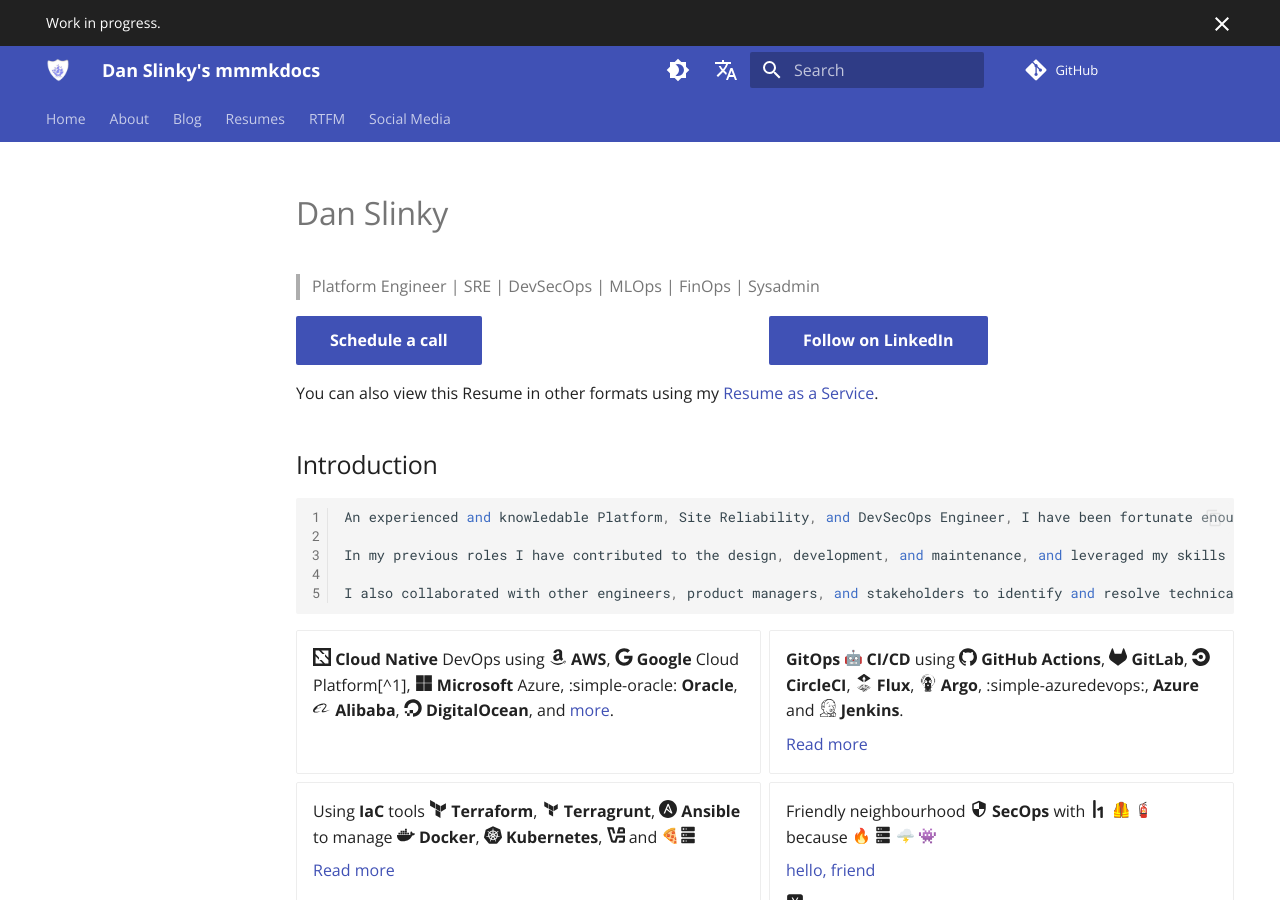
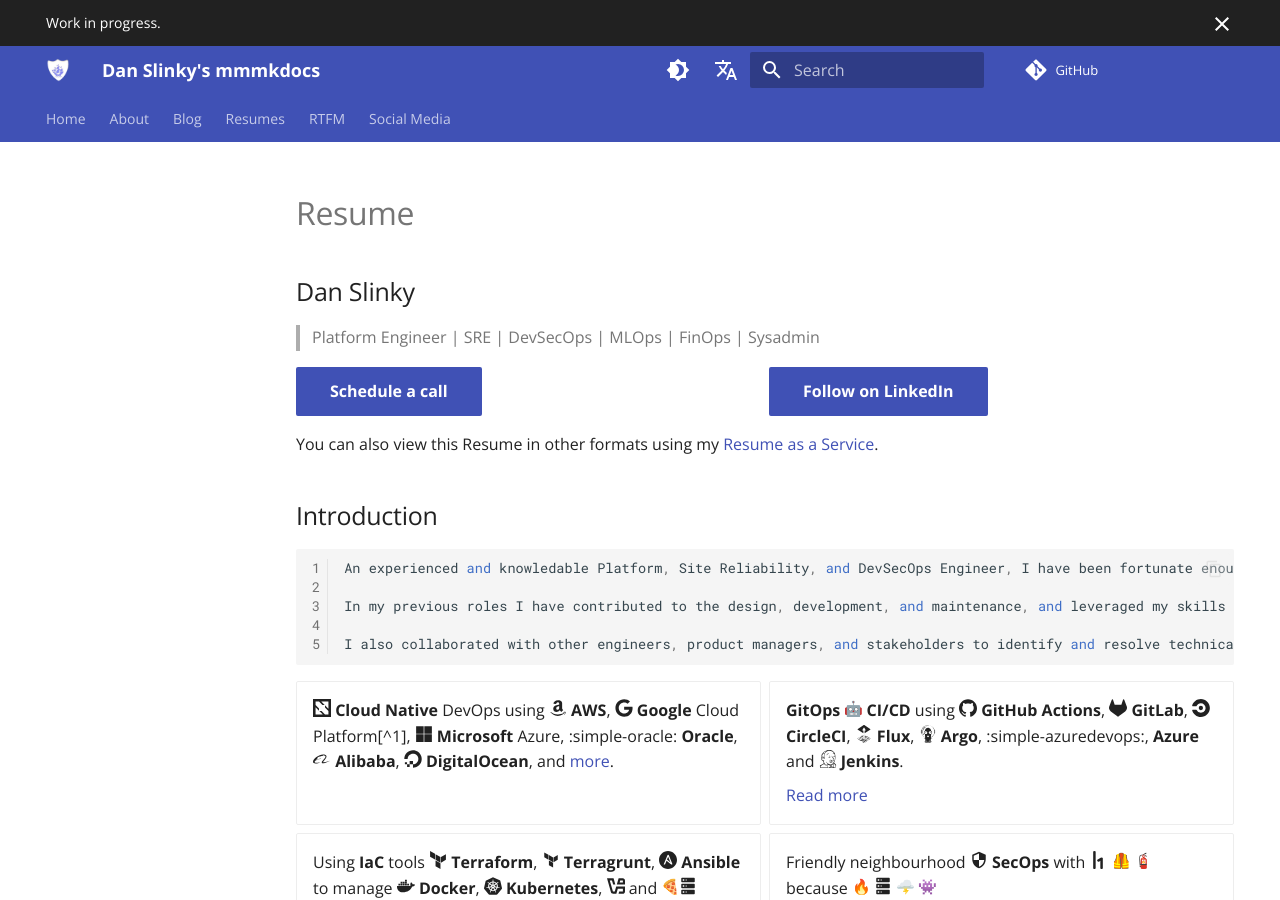
Before and after one commit to danslinky/danslinky.co.uk, an MkDocs documentation site: the page built from docs/resumes/markdown/index.md, in a window 1280 px wide and 900 px high. Built offline with MkDocs 1.6.1 and Material for MkDocs 9.7.7, drawn with Linux system fonts in a browser that asks for light colours; emoji names are drawn with the system emoji font; plug-ins that fetch from the network failed and are left out; comment, search, counter and statistics services are not loaded.

Commit message:
headings

```diff
--- a/docs/resumes/markdown/index.md
+++ b/docs/resumes/markdown/index.md
@@ -1,4 +1,6 @@
-# Dan Slinky
+# Resume
+
+## Dan Slinky
 > Platform Engineer | SRE | DevSecOps | MLOps | FinOps | Sysadmin
 
 <div class="grid" markdown>
```
